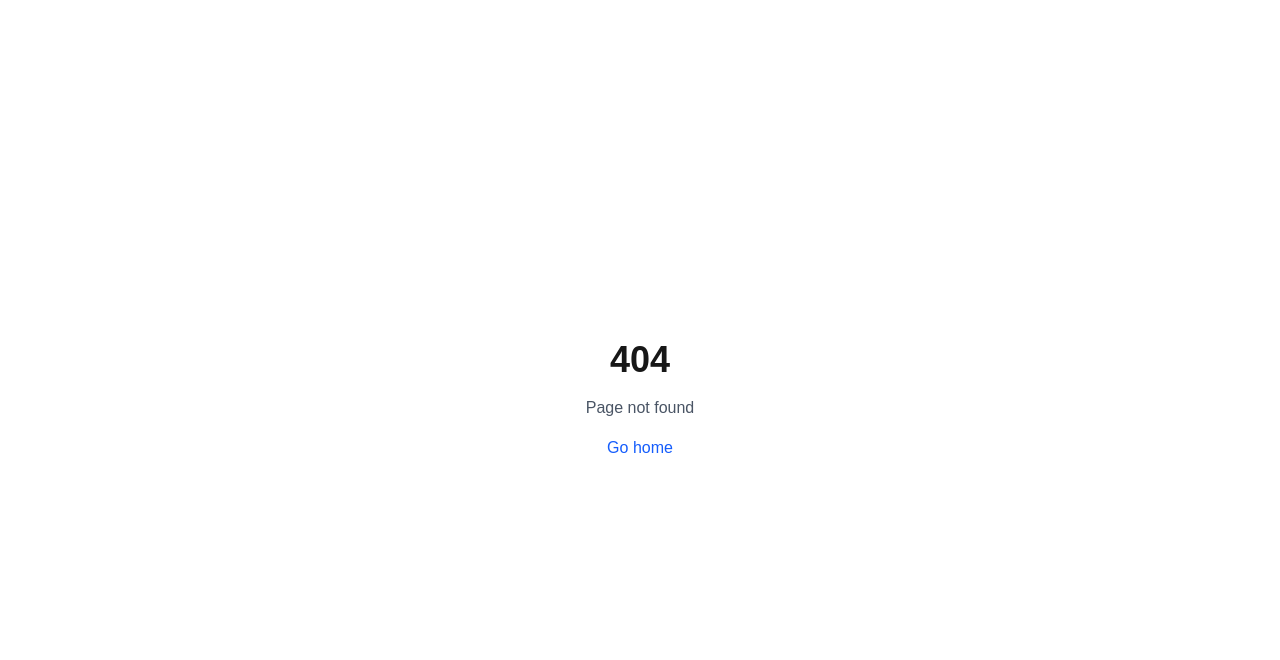
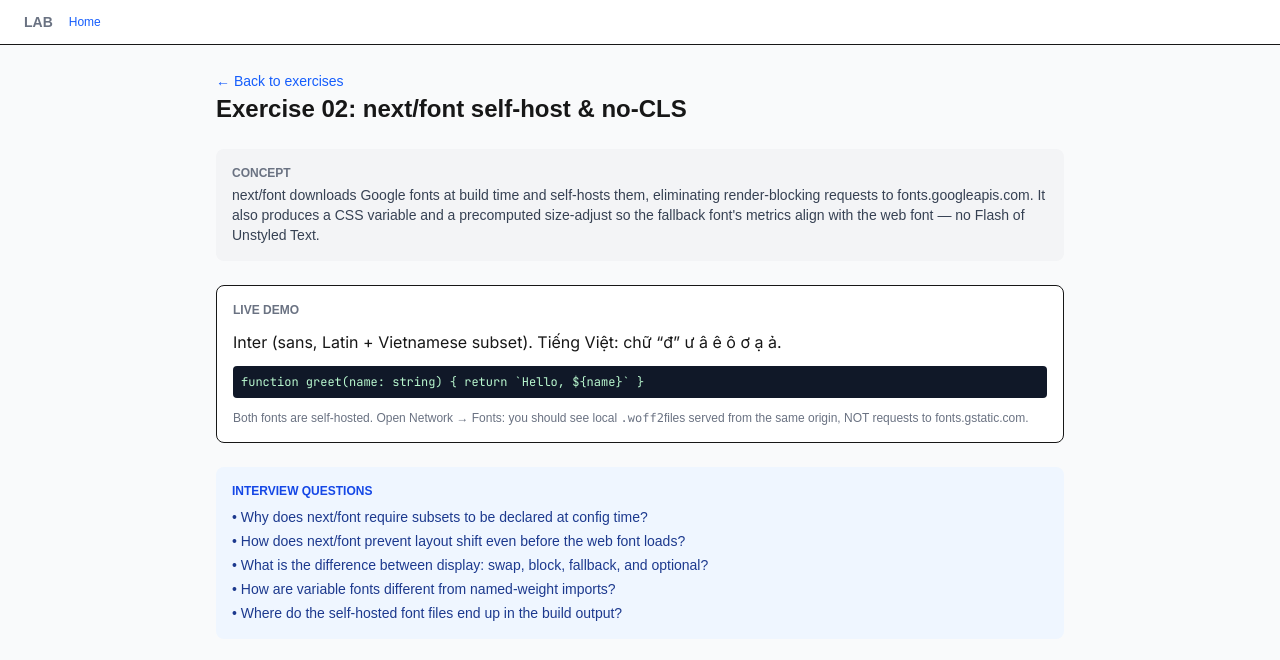
Before and after one commit to nguyentrongnam98/practice-nextjs, a Next.js app: page /lab/performance/02-font in a window 1280 px wide. Before the commit this address had no page. Shown: the top 660 px of the page. Built offline with nearby package versions, Linux system fonts and the light colour scheme.

Commit message:
feat(lab/performance): add 02-font exercise

```diff
--- /dev/null
+++ b/src/app/lab/performance/02-font/_fonts.ts
@@ -0,0 +1,14 @@
+import { Inter, JetBrains_Mono } from 'next/font/google'
+
+export const inter = Inter({
+  subsets: ['latin', 'vietnamese'],
+  display: 'swap',
+  variable: '--font-inter',
+})
+
+export const jetbrains = JetBrains_Mono({
+  subsets: ['latin'],
+  display: 'swap',
+  variable: '--font-jetbrains',
+  weight: ['400', '700'],
+})
--- /dev/null
+++ b/src/app/lab/performance/02-font/page.tsx
@@ -0,0 +1,35 @@
+import { ExerciseLayout } from '@/app/lab/rsc/_components/ExerciseLayout'
+import { inter, jetbrains } from './_fonts'
+
+export default function FontExercise() {
+  return (
+    <ExerciseLayout
+      number="02"
+      title="next/font self-host & no-CLS"
+      concept="next/font downloads Google fonts at build time and self-hosts them, eliminating render-blocking requests to fonts.googleapis.com. It also produces a CSS variable and a precomputed size-adjust so the fallback font's metrics align with the web font — no Flash of Unstyled Text."
+      questions={[
+        'Why does next/font require subsets to be declared at config time?',
+        'How does next/font prevent layout shift even before the web font loads?',
+        'What is the difference between display: swap, block, fallback, and optional?',
+        'How are variable fonts different from named-weight imports?',
+        'Where do the self-hosted font files end up in the build output?',
+      ]}
+    >
+      <section className={`${inter.variable} ${jetbrains.variable} space-y-3`}>
+        <p style={{ fontFamily: 'var(--font-inter)' }} className="text-base">
+          Inter (sans, Latin + Vietnamese subset). Tiếng Việt: chữ &ldquo;đ&rdquo; ư â ê ô ơ ạ ả.
+        </p>
+        <p
+          style={{ fontFamily: 'var(--font-jetbrains)' }}
+          className="rounded bg-gray-900 p-2 text-xs text-green-200"
+        >
+          {`function greet(name: string) {\n  return \`Hello, \${name}\`\n}`}
+        </p>
+        <p className="text-xs text-gray-500">
+          Both fonts are self-hosted. Open Network → Fonts: you should see local <code>.woff2</code>
+          files served from the same origin, NOT requests to fonts.gstatic.com.
+        </p>
+      </section>
+    </ExerciseLayout>
+  )
+}
```
